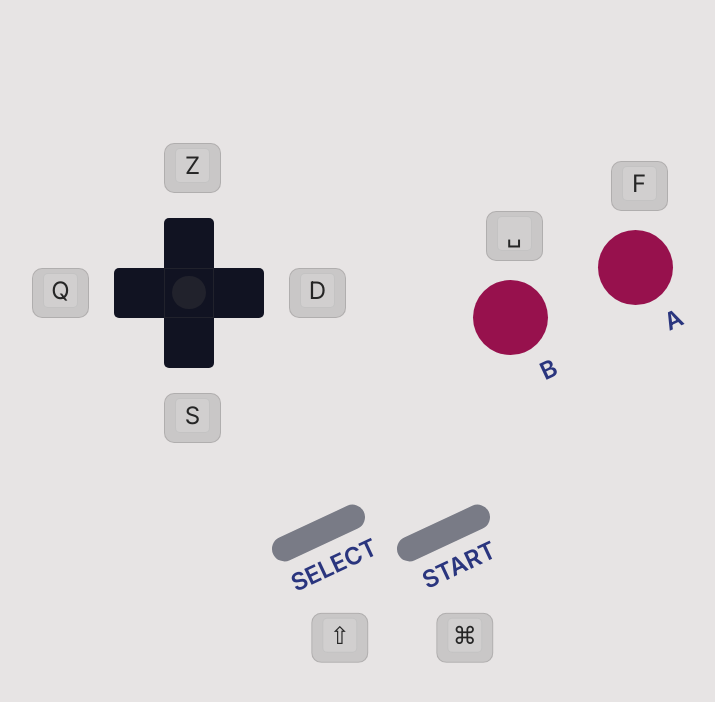
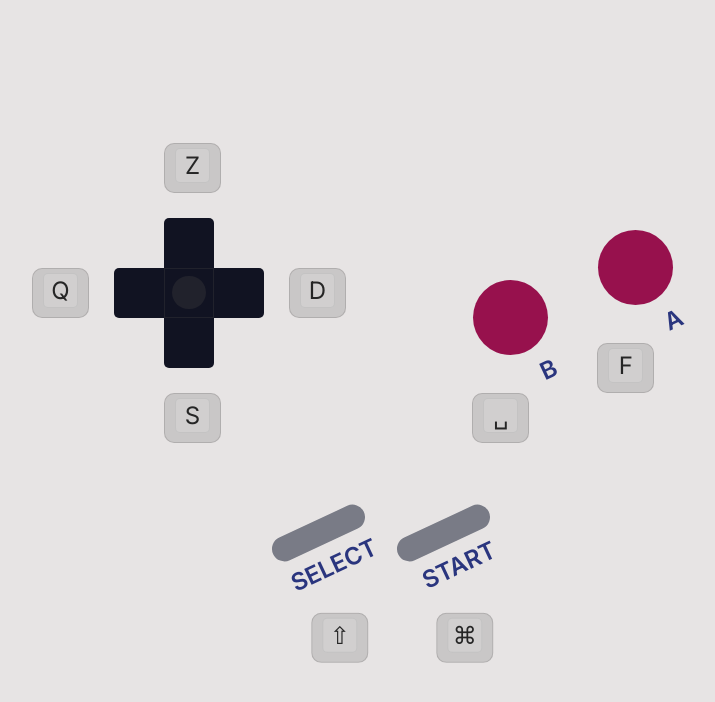
Before and after one commit to theo-feschotte/GameBoy, a website: page index.html in a window 1280 px wide. Shown: the whole page, without its empty margins (259-974 px from the left). Drawn offline with Linux system fonts and the light colour scheme.

Commit message:
Désactivation sélection texte

```diff
--- a/assets/scss/styles.scss
+++ b/assets/scss/styles.scss
@@ -94,6 +94,7 @@ body {
         border: solid 1px hsl(15, 0%, 75%, 0.75);
         border-radius: 5px;
         background-color: hsl(15, 0%, 100%, 0.15);
+        user-select: none;
     }
     &--up {
         bottom: 150%;
@@ -108,14 +109,12 @@ body {
         left: 150%;
     }
     &--b {
-        // top: 125%;
-        bottom: 125%;
-        left: calc(50% - 25px);
+        top: 150%;
+        right: 25%;
     }
     &--a {
-        // top: 125%;
-        bottom: 125%;
-        left: calc(50% - 25px);
+        top: 150%;
+        right: 25%;
     }
     &--select {
         bottom: 0;
@@ -152,7 +151,6 @@ body {
     flex-wrap: wrap;
     justify-content: center;
     align-items: center;
-    // border: solid 1px red;
     &__item {
         position: relative;
         background-color: $dark-navy;
@@ -224,7 +222,6 @@ body {
     justify-content: center;
     align-items: center;
     gap: 50px;
-    // border: solid 1px green;
     &__item {
         width: 75px;
         height: 75px;
@@ -252,8 +249,7 @@ body {
         text-align: center;
         transform: rotate(-25deg);
         cursor: default;
-        // &--b {}
-        // &--a {}
+        user-select: none;
     }
 }
 
@@ -265,7 +261,6 @@ body {
     justify-content: center;
     align-items: center;
     gap: 100px;
-    // border: solid 1px blue;
     &__item {
         width: 25px;
         height: auto;
@@ -276,8 +271,6 @@ body {
         border-radius: 100px;
         transform: rotate(65deg);
         background-color: $grey;
-        // &--select {}
-        // &--start {}
     }
     &__name {
         width: 100px;
@@ -290,7 +283,6 @@ body {
         text-align: center;
         transform: rotate(-90deg);
         cursor: default;
-        // &--b {}
-        // &--a {}
+        user-select: none;
     }
 }
```
Also changed, not shown: assets/css/styles.css, 2 other files.
